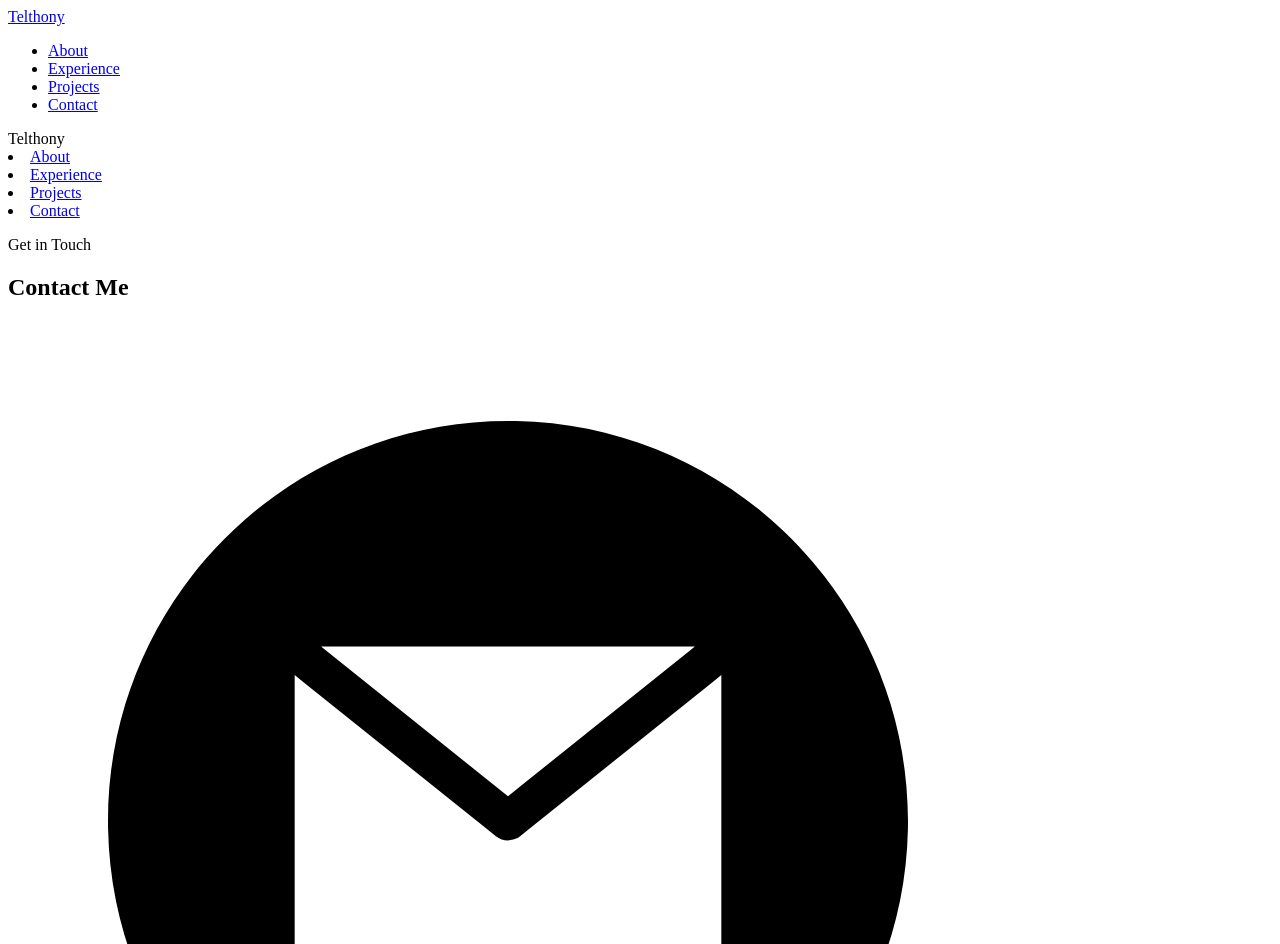
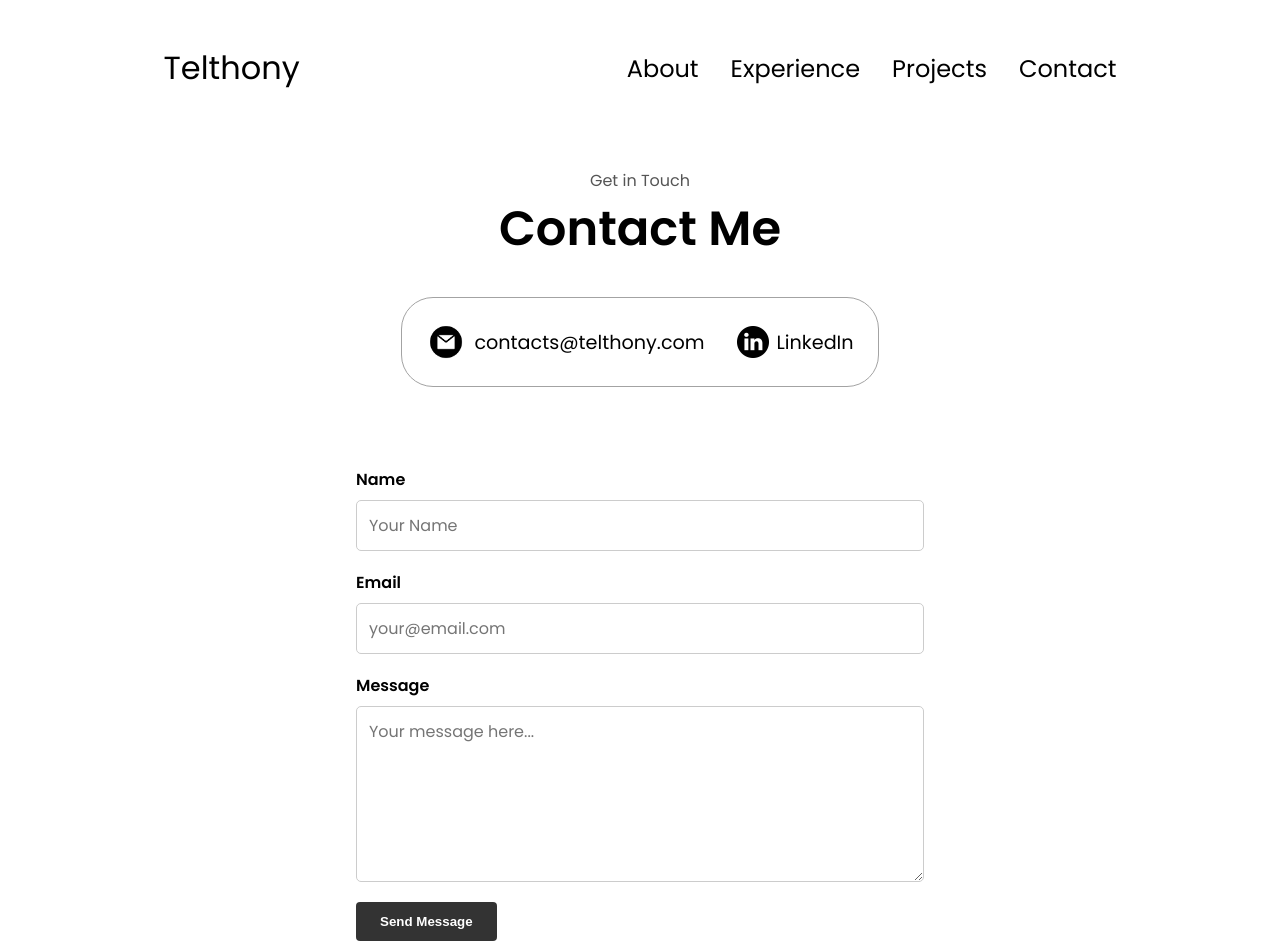
Before and after one commit to LoomingLight/telthony-website, a plain HTML site: page contact/contact.html in a window 1280 px wide. Shown: the top 944 px of the page. Drawn offline with Linux system fonts and the light colour scheme; a script that the page names is missing.

Commit message:
Add files via upload

```diff
--- a/contact/contact.html
+++ b/contact/contact.html
@@ -5,14 +5,14 @@
   <meta http-equiv="X-UA-Compatible" content="IE=edge" />
   <meta name="viewport" content="width=device-width, initial-scale=1.0" />
   <title>Contact | Telthony</title>
-  <link rel="stylesheet" href="../portfolio.css" />
+  <link rel="stylesheet" href="../index.css" />
   <link rel="stylesheet" href="../mediaqueries.css" />
 </head>
 
 <body>
   <!-- Desktop Navigation -->
   <nav id="desktop-nav">
-    <a href="/portfolio.html" class="logo">Telthony</a>
+    <a href="/index.html" class="logo">Telthony</a>
     <div>
       <ul class="nav-links">
         <li><a href="/about/about.html">About</a></li>
```
